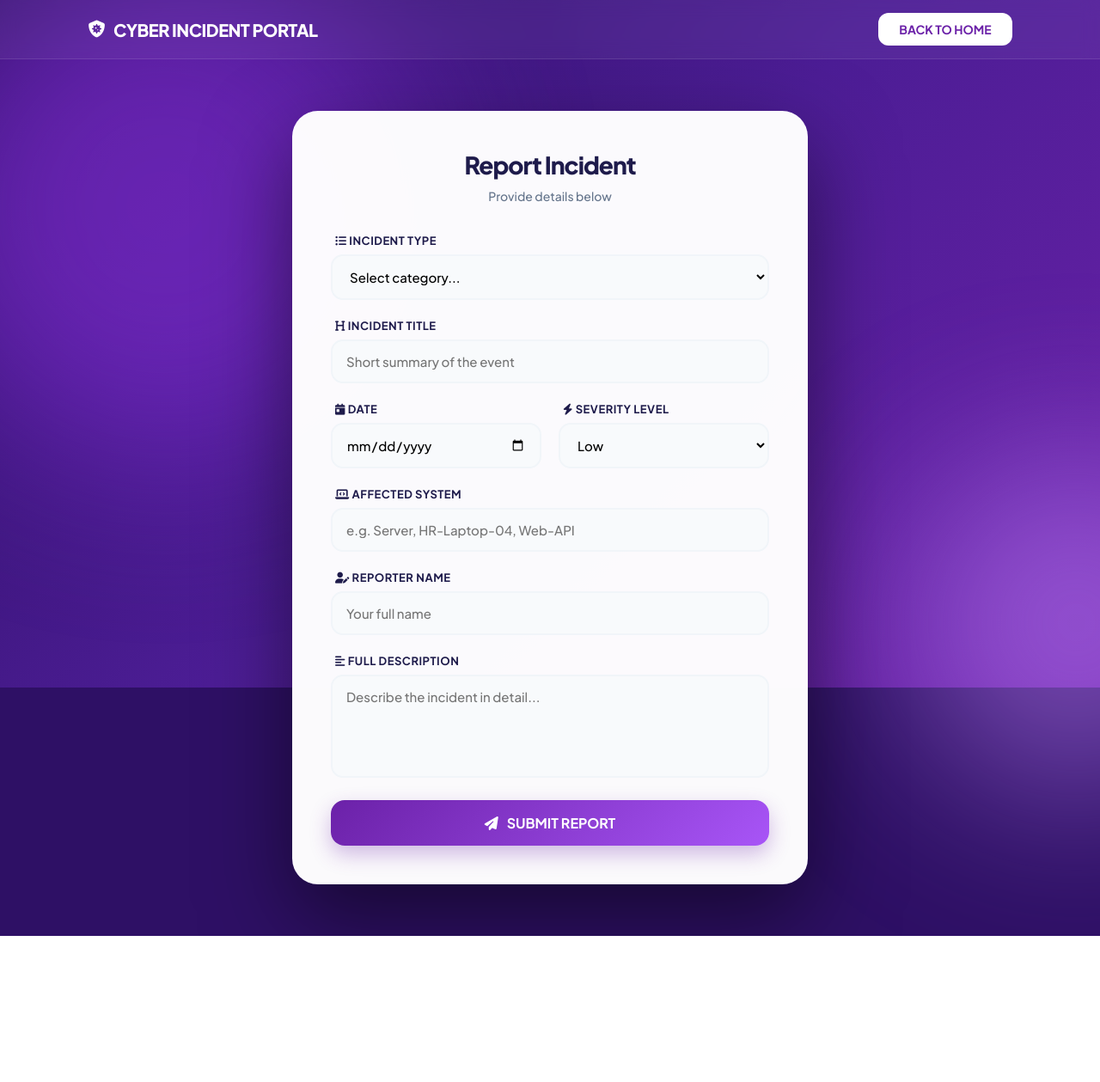
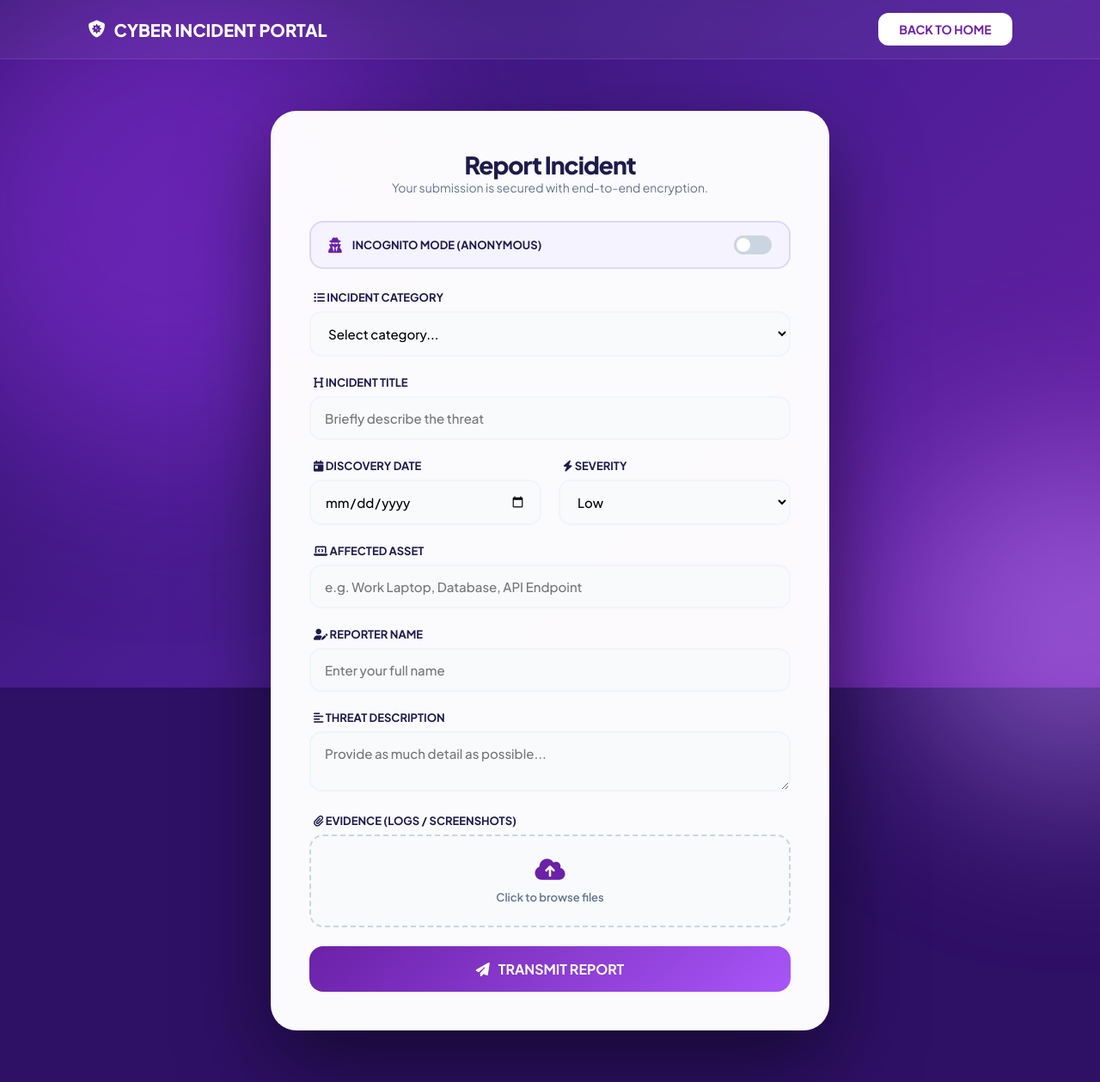
Before and after one commit to blessy-2103/A-Cyber-Incident-Reporting-and-Awareness-Platform, a Flask app: page /report in a window 1280 px wide. Shown: the whole page at 86% size. Before the commit the page ends 1089 px from the top, so only its background shows below. Run offline with Flask 3, Linux system fonts and the light colour scheme; a user stored in the database is signed in.

Commit message:
Update report.html

```diff
--- a/cyber_incident_platform/templates/report.html
+++ b/cyber_incident_platform/templates/report.html
@@ -15,6 +15,7 @@
             --white: #ffffff;
             --text-dark: #1e1b4b;
             --text-muted: #64748b;
+            --neon-green: #00ff88;
         }
 
         * { margin:0; padding:0; box-sizing:border-box; font-family: 'Plus Jakarta Sans', sans-serif; }
@@ -26,7 +27,7 @@
             position: relative;
         }
 
-        /* --- ANIMATED PURPLE BACKGROUND --- */
+        /* --- BACKGROUND --- */
         .bg-canvas {
             position: fixed;
             top: 0; left: 0; width: 100%; height: 100%;
@@ -50,7 +51,6 @@
             to { transform: translate(50px, 50px); }
         }
 
-        /* --- HEADER --- */
         header {
             background: rgba(255, 255, 255, 0.05);
             backdrop-filter: blur(10px);
@@ -63,7 +63,7 @@
         }
 
         header h1 {
-            color: white; font-size: 20px; font-weight: 800; letter-spacing: -0.5px;
+            color: white; font-size: 20px; font-weight: 800;
             display: flex; align-items: center; gap: 10px;
         }
 
@@ -74,14 +74,12 @@
         }
         .home-btn:hover { background: var(--bright-purple); color: white; transform: translateY(-2px); }
 
-        /* --- FORM LAYOUT --- */
-        .container {
-            display: flex; justify-content: center; padding: 60px 20px;
-        }
+        /* --- FORM --- */
+        .container { display: flex; justify-content: center; padding: 60px 20px; }
 
         .form-card {
             background: rgba(255, 255, 255, 0.98);
-            width: 100%; max-width: 600px;
+            width: 100%; max-width: 650px;
             padding: 45px;
             border-radius: 30px;
             box-shadow: 0 40px 100px rgba(0, 0, 0, 0.5);
@@ -93,60 +91,58 @@
             to { opacity: 1; transform: translateY(0); }
         }
 
-        .form-card h2 {
-            text-align: center; margin-bottom: 10px; font-weight: 800;
-            color: var(--text-dark); letter-spacing: -1px; font-size: 28px;
-        }
-
-        .form-subtitle {
-            text-align: center; color: var(--text-muted); font-size: 14px;
-            margin-bottom: 35px; font-weight: 500;
-        }
-
-        /* --- INPUT GROUPS --- */
         .input-group { margin-bottom: 22px; }
-
         .input-group label {
             display: block; font-weight: 700; font-size: 13px;
             color: var(--text-dark); text-transform: uppercase;
-            letter-spacing: 0.5px; margin-bottom: 8px; margin-left: 5px;
+            margin-bottom: 8px; margin-left: 5px;
         }
 
-        .input-group input,
-        .input-group select,
-        .input-group textarea {
+        .input-group input, .input-group select, .input-group textarea {
             width: 100%; padding: 14px 16px; border-radius: 14px;
             border: 2px solid #f1f5f9; background: #f8fafc;
             font-size: 15px; font-weight: 500; outline: none; transition: 0.3s;
         }
 
-        .input-group input:focus,
-        .input-group select:focus,
-        .input-group textarea:focus {
-            border-color: var(--mid-purple);
-            background: white;
+        .input-group input:focus, .input-group select:focus, .input-group textarea:focus {
+            border-color: var(--mid-purple); background: white;
             box-shadow: 0 0 0 4px rgba(107, 33, 168, 0.1);
         }
 
-        textarea { height: 120px; resize: none; }
+        /* --- NEW: TOGGLE SWITCH --- */
+        .switch-container {
+            background: #f5f3ff; padding: 15px 20px; border-radius: 16px;
+            display: flex; justify-content: space-between; align-items: center;
+            border: 2px solid #ddd6fe; margin-bottom: 25px;
+        }
 
-        /* --- SUBMIT BUTTON --- */
+        .switch { position: relative; display: inline-block; width: 44px; height: 22px; }
+        .switch input { opacity: 0; width: 0; height: 0; }
+        .slider {
+            position: absolute; cursor: pointer; top: 0; left: 0; right: 0; bottom: 0;
+            background-color: #cbd5e1; transition: .4s; border-radius: 34px;
+        }
+        .slider:before {
+            position: absolute; content: ""; height: 16px; width: 16px; left: 3px; bottom: 3px;
+            background-color: white; transition: .4s; border-radius: 50%;
+        }
+        input:checked + .slider { background-color: var(--mid-purple); }
+        input:checked + .slider:before { transform: translateX(22px); }
+
+        /* --- NEW: UPLOAD AREA --- */
+        .upload-area {
+            border: 2px dashed #cbd5e1; padding: 25px; border-radius: 16px;
+            text-align: center; cursor: pointer; transition: 0.3s; background: #f8fafc;
+        }
+        .upload-area:hover { border-color: var(--mid-purple); background: #f5f3ff; }
+
         .submit-btn {
             width: 100%; padding: 16px; border: none; border-radius: 16px;
             background: linear-gradient(135deg, var(--mid-purple), var(--bright-purple));
             color: white; font-size: 16px; font-weight: 700;
-            cursor: pointer; transition: 0.4s; margin-top: 10px;
-            box-shadow: 0 10px 25px rgba(107, 33, 168, 0.3);
-            display: flex; align-items: center; justify-content: center; gap: 10px;
+            cursor: pointer; transition: 0.4s; display: flex; align-items: center; justify-content: center; gap: 10px;
         }
-
-        .submit-btn:hover {
-            transform: translateY(-3px);
-            box-shadow: 0 15px 35px rgba(107, 33, 168, 0.4);
-            filter: brightness(1.1);
-        }
-
-        .submit-btn:active { transform: scale(0.98); }
+        .submit-btn:hover { transform: translateY(-3px); filter: brightness(1.1); }
 
     </style>
 </head>
@@ -163,39 +159,48 @@
 </header>
 
 <div class="container">
+    <div class="form-card">
+        <h2 style="text-align: center; color: var(--text-dark); font-weight: 800; font-size: 28px; letter-spacing: -1px;">Report Incident</h2>
+        <p style="text-align: center; color: var(--text-muted); font-size: 14px; margin-bottom: 30px;">Your submission is secured with end-to-end encryption.</p>
 
-    <div class="form-card">
-        <h2>Report Incident</h2>
-        <p class="form-subtitle">Provide details below</p>
+        <form method="POST" action="/report" enctype="multipart/form-data">
 
-        <form method="POST" action="/report">
+            <div class="switch-container">
+                <div style="display: flex; align-items: center; gap: 12px;">
+                    <i class="fas fa-user-secret" style="color: var(--mid-purple); font-size: 18px;"></i>
+                    <span style="font-weight: 700; font-size: 13px; color: var(--text-dark); text-transform: uppercase;">Incognito Mode (Anonymous)</span>
+                </div>
+                <label class="switch">
+                    <input type="checkbox" name="anonymous" id="anonToggle" onchange="toggleReporterField()">
+                    <span class="slider"></span>
+                </label>
+            </div>
 
             <div class="input-group">
-                <label><i class="fas fa-list-ul"></i> Incident Type</label>
+                <label><i class="fas fa-list-ul"></i> Incident Category</label>
                 <select name="incident_type" required>
                     <option value="" disabled selected>Select category...</option>
-                    <option>Phishing</option>
-                    <option>Malware</option>
+                    <option>Phishing Attack</option>
+                    <option>Malware / Virus</option>
                     <option>Ransomware</option>
-                    <option>Data Breach</option>
+                    <option>Data Leak</option>
                     <option>Unauthorized Access</option>
-                    <option>Others</option>
+                    <option>Social Engineering</option>
                 </select>
             </div>
 
             <div class="input-group">
                 <label><i class="fas fa-heading"></i> Incident Title</label>
-                <input type="text" name="title" placeholder="Short summary of the event" required>
+                <input type="text" name="title" placeholder="Briefly describe the threat" required>
             </div>
 
             <div style="display: grid; grid-template-columns: 1fr 1fr; gap: 20px;">
                 <div class="input-group">
-                    <label><i class="fas fa-calendar-day"></i> Date</label>
+                    <label><i class="fas fa-calendar-day"></i> Discovery Date</label>
                     <input type="date" name="incident_date" required>
                 </div>
-
                 <div class="input-group">
-                    <label><i class="fas fa-bolt"></i> Severity Level</label>
+                    <label><i class="fas fa-bolt"></i> Severity</label>
                     <select name="severity" required>
                         <option>Low</option>
                         <option>Medium</option>
@@ -206,28 +211,61 @@
             </div>
 
             <div class="input-group">
-                <label><i class="fas fa-laptop-code"></i> Affected System</label>
-                <input type="text" name="affected_system" placeholder="e.g. Server, HR-Laptop-04, Web-API">
+                <label><i class="fas fa-laptop-code"></i> Affected Asset</label>
+                <input type="text" name="affected_system" placeholder="e.g. Work Laptop, Database, API Endpoint">
+            </div>
+
+            <div class="input-group" id="reporterFieldGroup">
+                <label><i class="fas fa-user-edit"></i> Reporter Name</label>
+                <input type="text" name="reporter" id="reporterInput" placeholder="Enter your full name">
             </div>
 
             <div class="input-group">
-                <label><i class="fas fa-user-edit"></i> Reporter Name</label>
-                <input type="text" name="reporter" placeholder="Your full name">
+                <label><i class="fas fa-align-left"></i> Threat Description</label>
+                <textarea name="description" placeholder="Provide as much detail as possible..." required></textarea>
             </div>
 
             <div class="input-group">
-                <label><i class="fas fa-align-left"></i> Full Description</label>
-                <textarea name="description" placeholder="Describe the incident in detail..." required></textarea>
+                <label><i class="fas fa-paperclip"></i> Evidence (Logs / Screenshots)</label>
+                <div class="upload-area" onclick="document.getElementById('evidenceInput').click()">
+                    <input type="file" name="evidence" id="evidenceInput" style="display: none;" onchange="updateFileName()">
+                    <i class="fas fa-cloud-upload-alt" style="font-size: 28px; color: var(--mid-purple); margin-bottom: 10px;"></i>
+                    <p id="fileLabel" style="font-size: 13px; color: var(--text-muted); font-weight: 600;">Click to browse files</p>
+                </div>
             </div>
 
             <button type="submit" class="submit-btn">
-                <i class="fas fa-paper-plane"></i> SUBMIT REPORT
+                <i class="fas fa-paper-plane"></i> TRANSMIT REPORT
             </button>
 
         </form>
     </div>
+</div>
 
-</div>
+<script>
+    function toggleReporterField() {
+        const isAnon = document.getElementById('anonToggle').checked;
+        const reporterField = document.getElementById('reporterFieldGroup');
+        const reporterInput = document.getElementById('reporterInput');
+
+        if (isAnon) {
+            reporterField.style.display = 'none';
+            reporterInput.value = "Anonymous"; // Sets value for DB processing
+        } else {
+            reporterField.style.display = 'block';
+            reporterInput.value = "";
+        }
+    }
+
+    function updateFileName() {
+        const input = document.getElementById('evidenceInput');
+        const label = document.getElementById('fileLabel');
+        if (input.files.length > 0) {
+            label.innerText = "File Selected: " + input.files[0].name;
+            label.style.color = "var(--mid-purple)";
+        }
+    }
+</script>
 
 </body>
 </html>
```
